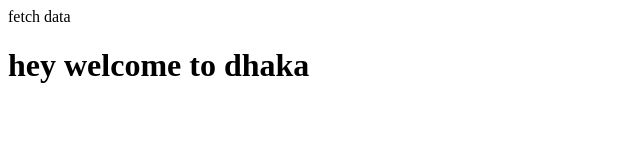
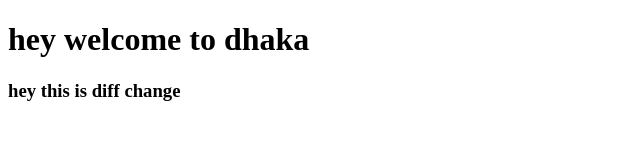
Before and after one commit to MOKCHHEDUL/git-fetch, a plain HTML site: page index.html in a window 1280 px wide. Shown: the whole page, without its empty margins (0-640 px from the left). Drawn offline with Linux system fonts and the light colour scheme.

Commit message:
data update

```diff
--- a/index.html
+++ b/index.html
@@ -6,7 +6,7 @@
     <title>Document</title>
 </head>
 <body>
-    fetch data
     <h1>hey welcome to dhaka</h1>
+    <h3>hey this is diff change</h3>
 </body>
 </html>
```
